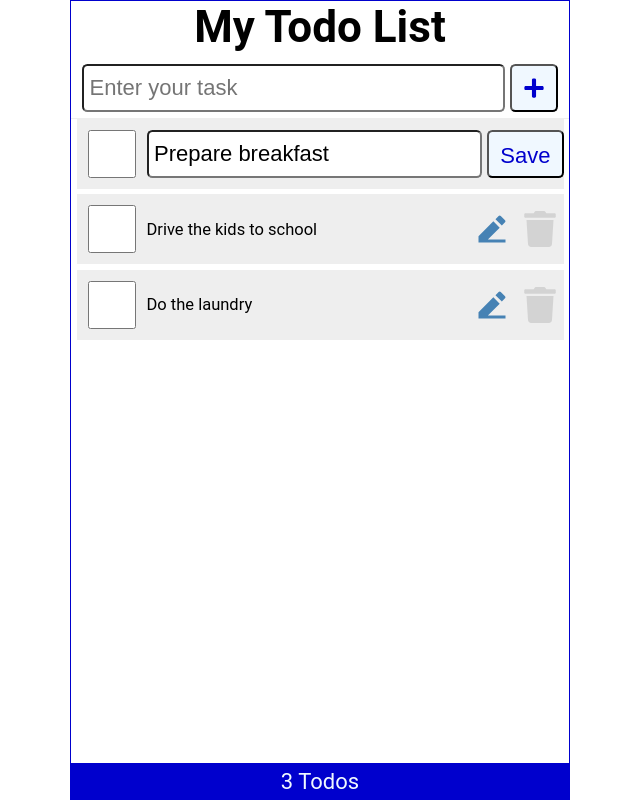
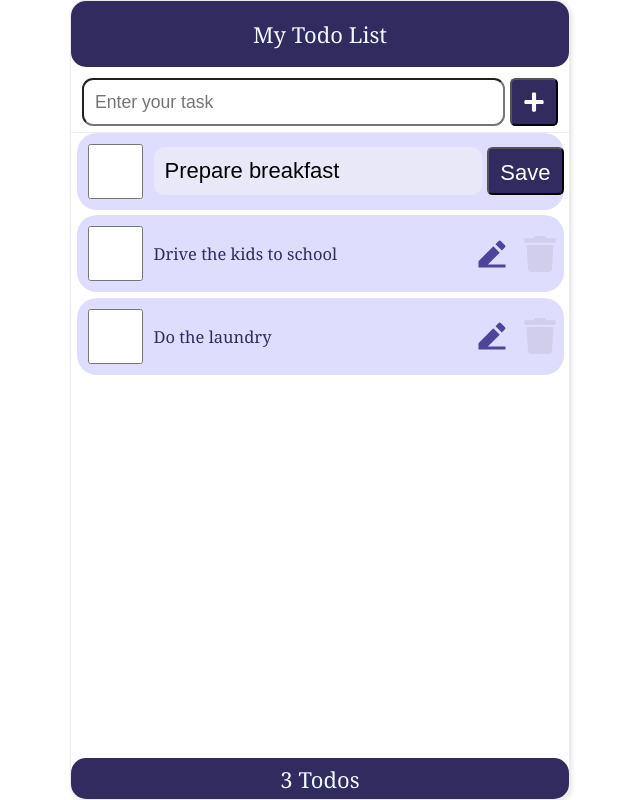
Before and after one commit to christianpsamson/017-RLAB-React-TodoList, a React (Vite) app: page / in a window 1280 px wide. Both pictures are taken after a click on the button 811 px from the left and 153 px from the top of the page. Shown: the whole page, without its empty margins (320-960 px from the left). Built offline with nearby package versions, Linux system fonts and the light colour scheme.

Commit message:
Updated the CSS

```diff
--- a/src/App.jsx
+++ b/src/App.jsx
@@ -60,7 +60,7 @@ function App() {
 
   return (
     <div className="App">
-      <h1>My Todo List</h1>
+      <header>My Todo List</header>
       <AddItem
         newTodo={newTodo}
         setNewTodo={setNewTodo}
--- a/src/TodoItem.jsx
+++ b/src/TodoItem.jsx
@@ -1,5 +1,5 @@
 import React from "react";
-import { useState } from "react";
+import { useState, useRef, useEffect } from "react";
 import { FaTrash } from "react-icons/fa";
 import { RiEdit2Fill } from "react-icons/ri";
 
@@ -13,6 +13,13 @@ function TodoItem({
 }) {
   const [isEditing, setIsEditing] = useState(false);
   const [editedTodo, setEditedTodo] = useState(item);
+  const inputRef = useRef(null);
+
+  useEffect(() => {
+    if (isEditing && inputRef.current) {
+      inputRef.current.focus();
+    }
+  }, [isEditing]);
 
   const handleEditClick = () => {
     setIsEditing(true);
@@ -28,6 +35,7 @@ function TodoItem({
   return (
     <li className="item" key={id}>
       <input
+        className="custom-checkbox"
         id={`checkbox-${id}`}
         type="checkbox"
         onChange={() => handleCheck(id)}
@@ -37,6 +45,7 @@ function TodoItem({
       {isEditing ? (
         <>
           <input
+            ref={inputRef}
             className="editTask"
             type="text"
             value={editedTodo}
--- a/src/index.css
+++ b/src/index.css
@@ -10,8 +10,9 @@ html {
 
 body {
   min-height: 100vh;
-  font-family: "Roboto", "Oxygen", "Ubuntu", "Cantarell", "Fira Sans",
-    "Droid Sans", "Helvetica Neue", sans-serif;
+  font-family: Georgia, sans-serif;
+  /* font-family: "Roboto", "Oxygen", "Ubuntu", "Cantarell", "Fira Sans",
+    "Droid Sans", "Helvetica Neue", sans-serif; */
   -webkit-font-smoothing: antialiased;
   -moz-osx-font-smoothing: grayscale;
 }
@@ -24,18 +25,21 @@ body {
   height: 100vh;
   width: 100%;
   max-width: 500px;
-  border: 1px solid mediumblue;
+  border: 1px solid rgb(235, 233, 233);
+  box-shadow: 2px 2px 4px rgba(0, 0, 0, 0.1);
   margin: auto;
+  border-radius: 15px;
 }
 
 header {
   width: 100%;
-  padding: 0 0.25em;
-  background-color: mediumblue;
+  height: 3em;
+  padding: 0.3em;
+  background-color: #322b5f;
   color: aliceblue;
-  display: flex;
-  justify-content: space-between;
-  align-items: center;
+  display: grid;
+  place-content: center;
+  border-radius: 15px;
 }
 
 main {
@@ -51,10 +55,11 @@ main {
 footer {
   width: 100%;
   padding: 0.25em;
-  background-color: mediumblue;
+  background-color: #322b5f;
   color: aliceblue;
   display: grid;
   place-content: center;
+  border-radius: 15px;
 }
 
 ul {
@@ -73,7 +78,9 @@ ul li::before {
   align-items: center;
   padding: 0.5rem 0 0.5rem 0.5rem;
   margin: 0.25rem 0;
-  background-color: #eee;
+  background-color: #dfddfe;
+  border-radius: 20px;
+  color: #322b5f;
 }
 
 .item:first-child {
@@ -83,17 +90,11 @@ ul li::before {
 .item input[type="checkbox"] {
   text-align: center;
   width: 2.5rem;
-  width: 48px;
   min-width: 48px;
   height: 2.5rem;
-  height: 48px;
   min-height: 48px;
   cursor: pointer;
   margin-right: 0.5rem;
-}
-
-.item input[type="checkbox"]:focus + label {
-  text-decoration: underline;
 }
 
 .item > label {
@@ -106,13 +107,13 @@ ul li::before {
   min-width: 48px;
   height: 36px;
   font-size: 1rem;
-  color: steelblue;
+  color: #4c469b;
   cursor: pointer;
 }
 
 .item svg:focus,
 .item svg:hover {
-  color: red;
+  color: #d95189;
   outline: none;
 }
 
@@ -134,11 +135,12 @@ ul li::before {
   flex-grow: 1;
   max-width: calc(100% - 50px);
   min-height: 48px;
-  font-size: 1rem;
-  padding: 0.25rem;
-  border-radius: 0.25rem;
+  font-size: 0.8rem;
+  padding: 0.25rem 0.5rem;
+  border-radius: 0.5rem;
   margin-right: 0.25rem;
   outline: none;
+  color: #322b5f;
 }
 
 .editTask {
@@ -146,10 +148,12 @@ ul li::before {
   max-width: calc(100% - 50px);
   min-height: 48px;
   font-size: 1rem;
-  padding: 0.25rem;
-  border-radius: 0.25rem;
+  padding: 0.25rem 0.5rem;
+  border-radius: 0.5rem;
   margin-right: 0.25rem;
   outline: none;
+  background-color: #e9e8f8;
+  border: none;
 }
 
 button {
@@ -158,15 +162,15 @@ button {
   border-radius: 0.25rem;
   padding: 0.5rem;
   font-size: 1rem;
-  background-color: aliceblue;
-  color: mediumblue;
+  background-color: #322b5f;
+  color: white;
   cursor: pointer;
 }
 
 button:focus,
 button:hover {
   color: white;
-  background-color: limegreen;
+  background-color: #d95189;
   outline: none;
 }
 
@@ -195,6 +199,6 @@ button:hover {
 }
 
 .trashIcon.disabled {
-  color: lightgray;
+  color: #d0ceeb;
   pointer-events: none;
 }
```
